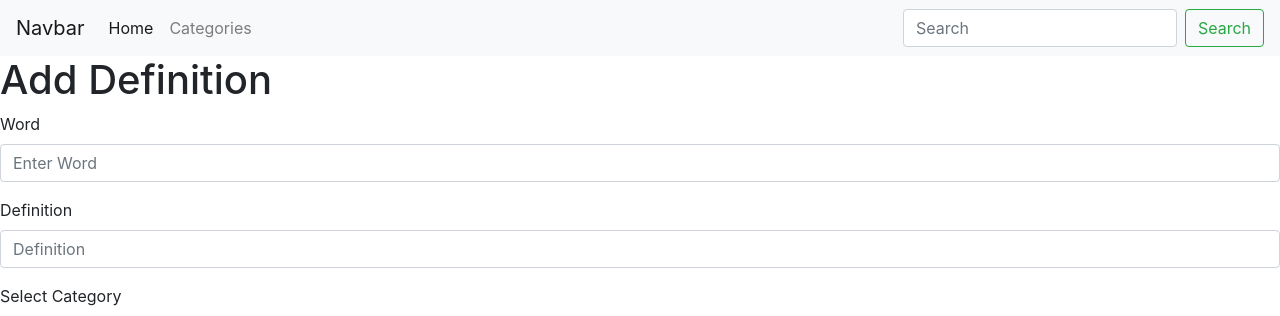
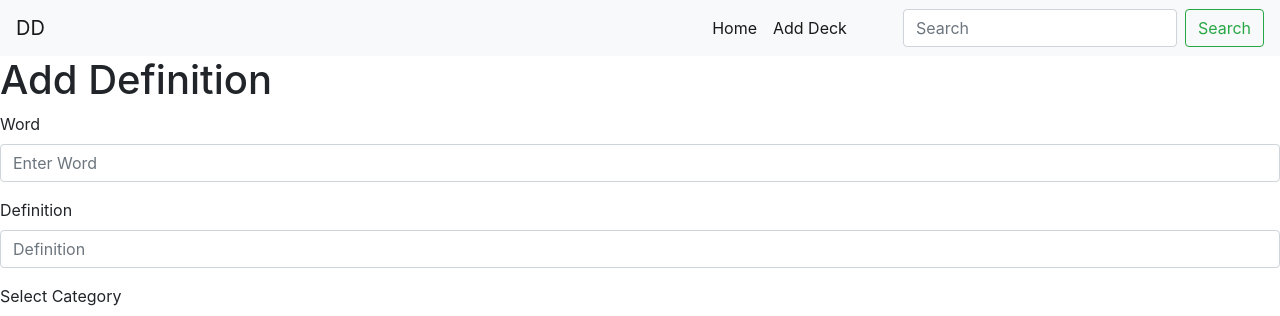
Before and after one commit to Code-Institute-Submissions/jargon-dictionary, a Flask app: page /add_definitions in a window 1280 px wide. Shown: the top 316 px of the page. Run offline with Flask 2, Linux system fonts and the light colour scheme; data that the repository does not hold is empty; some libraries are stand-ins or nearby versions.

Commit message:
Updated Navabar and get_decks added.

```diff
--- a/app.py
+++ b/app.py
@@ -13,7 +13,7 @@ mongo = PyMongo(app)
 
 # Index
 @app.route('/')
-def get_categories():
+def get_decks():
     return render_template('index.html', categories=mongo.db.category.find())
 
 # Dynamic URLs for getting definitions based on category
--- a/templates/base.html
+++ b/templates/base.html
@@ -16,18 +16,18 @@
 <body>
   <header>
     <nav class="navbar navbar-expand-lg navbar-light bg-light">
-      <a class="navbar-brand" href="#">Navbar</a>
+      <a class="navbar-brand" href="{{ url_for('get_decks')}}">DD</a>
       <button class="navbar-toggler" type="button" data-toggle="collapse" data-target="#navbarSupportedContent" aria-controls="navbarSupportedContent" aria-expanded="false" aria-label="Toggle navigation">
         <span class="navbar-toggler-icon"></span>
       </button>
 
       <div class="collapse navbar-collapse" id="navbarSupportedContent">
-        <ul class="navbar-nav mr-auto">
+        <ul class="navbar-nav ml-auto pr-5">
           <li class="nav-item active">
-            <a class="nav-link" href="#">Home <span class="sr-only">(current)</span></a>
+            <a class="nav-link" href="{{ url_for('get_decks')}}">Home <span class="sr-only">(current)</span></a>
           </li>
-          <li class="nav-item">
-            <a class="nav-link" href="#">Categories</a>
+          <li class="nav-item active">
+            <a class="nav-link" href="">Add Deck</a>
           </li>
         </ul>
         <form class="form-inline my-2 my-lg-0">
```
